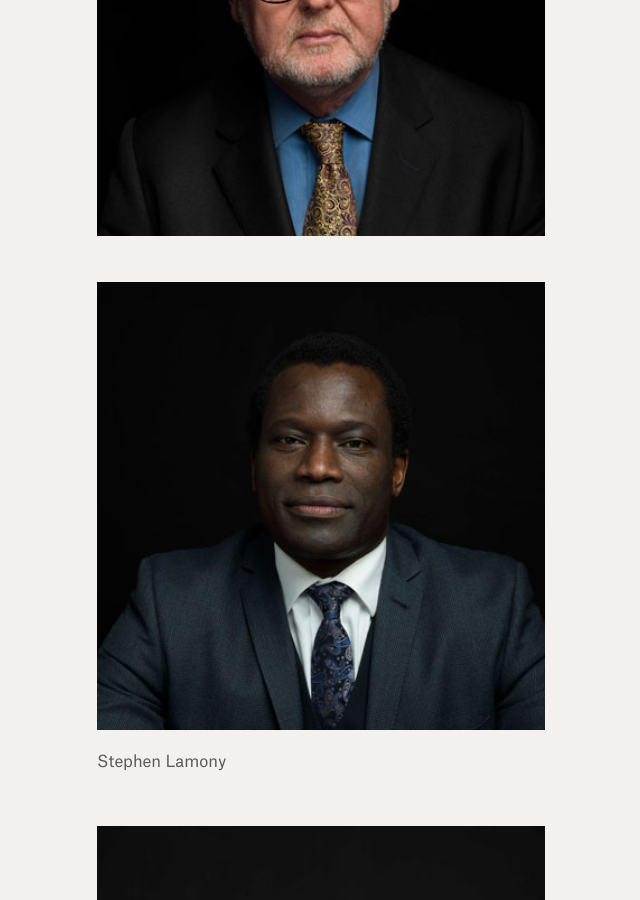
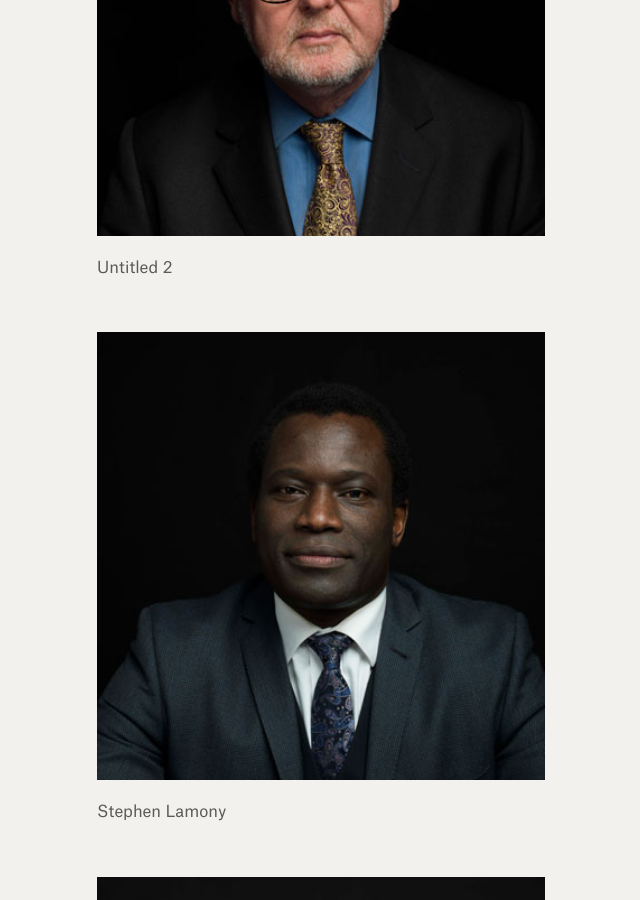
Before and after one commit to weights-and-measures/weights-and-measures.github.io, a Jekyll site: the page built from photographs.html, in a window 1280 px wide and 900 px high, scrolled down 1321 px. Shown: the whole window, without its empty margins (319-959 px from the left). Built offline with Jekyll 4.4.1, drawn with Linux system fonts in a browser that asks for light colours.

Commit message:
Updated D2

```diff
--- a/_photographs/d2.markdown
+++ b/_photographs/d2.markdown
@@ -1,7 +1,9 @@
 ---
-title: d2
+title: Untitled 2*
 date: 2016-12-29 16:56:00 Z
 position: 40
 ---
 
 ![resize.jpg](/uploads/resize.jpg)
+
+Untitled 2
```
